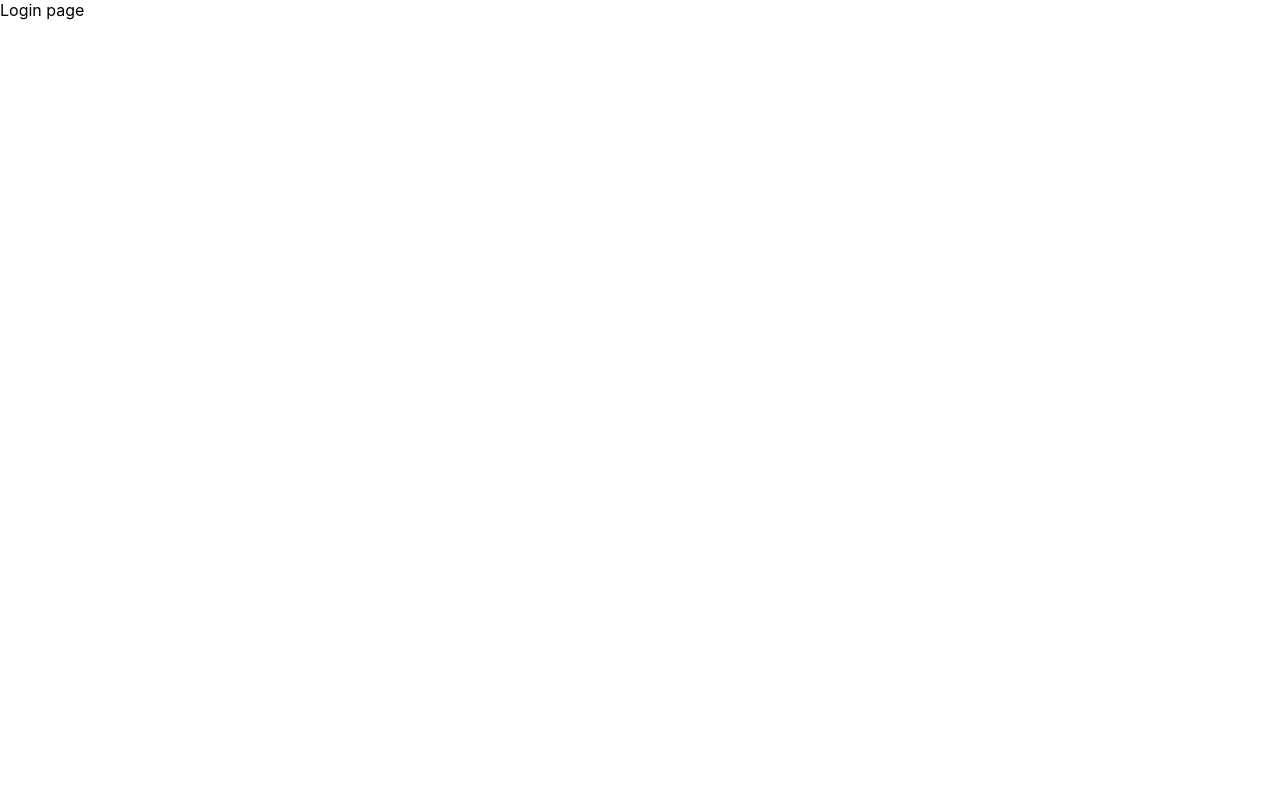
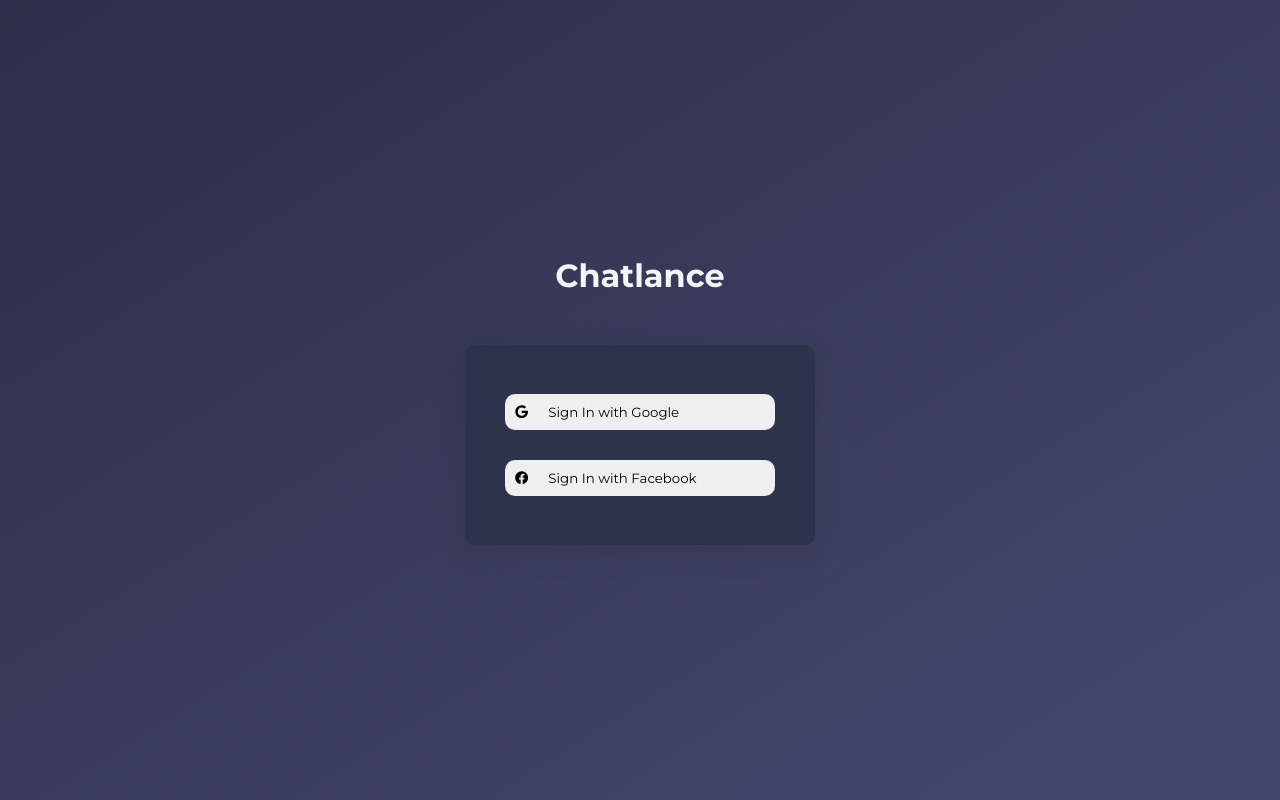
Before and after one commit to shettykaran21/chatlance, a JavaScript app: page / in a window 1280 px wide. Built offline with nearby package versions, Linux system fonts and the light colour scheme; the HTML template or start-up script is replaced by a standard one.

Commit message:
Login page design

```diff
--- /dev/null
+++ b/src/components/Login/LoginCard.js
@@ -0,0 +1,20 @@
+import { FaGoogle, FaFacebook } from 'react-icons/fa';
+
+import styles from '../../styles/Login.module.css';
+
+const LoginCard = () => {
+  return (
+    <div className={styles.card}>
+      <button className={styles.btn}>
+        <FaGoogle />
+        <span>Sign In with Google</span>
+      </button>
+      <button className={styles.btn}>
+        <FaFacebook />
+        <span>Sign In with Facebook</span>
+      </button>
+    </div>
+  );
+};
+
+export default LoginCard;
--- a/src/index.css
+++ b/src/index.css
@@ -1,13 +1,29 @@
+@import url('https://fonts.googleapis.com/css2?family=Montserrat:wght@100;200;400;500;600;700;900&display=swap');
+
+*,
+*::before,
+*::after {
+  margin: 0;
+  padding: 0;
+  box-sizing: border-box;
+}
+
+:root {
+  --color-primary-blue: hsl(234, 24%, 23%);
+  --color-secondary-blue: hsl(230, 25%, 24%);
+  --color-secondary-blue-2: hsl(230, 25%, 24%);
+  --color-white: #f5f5f5;
+}
+
+html {
+  font-size: 62.5%;
+}
+
 body {
-  margin: 0;
-  font-family: -apple-system, BlinkMacSystemFont, 'Segoe UI', 'Roboto', 'Oxygen',
-    'Ubuntu', 'Cantarell', 'Fira Sans', 'Droid Sans', 'Helvetica Neue',
-    sans-serif;
+  font-family: 'Montserrat', sans-serif;
   -webkit-font-smoothing: antialiased;
   -moz-osx-font-smoothing: grayscale;
+  font-size: 1.6rem;
+  font-weight: 400;
+  color: var(--color-white);
 }
-
-code {
-  font-family: source-code-pro, Menlo, Monaco, Consolas, 'Courier New',
-    monospace;
-}
--- a/src/pages/Login.js
+++ b/src/pages/Login.js
@@ -1,5 +1,13 @@
+import LoginCard from '../components/Login/LoginCard';
+import styles from '../styles/Login.module.css';
+
 const Login = () => {
-  return <div>Login page</div>;
+  return (
+    <div className={styles.login}>
+      <h1 className={styles.heading}>Chatlance</h1>
+      <LoginCard />
+    </div>
+  );
 };
 
 export default Login;
--- /dev/null
+++ b/src/styles/Login.module.css
@@ -0,0 +1,53 @@
+.login {
+  height: 100vh;
+  background: linear-gradient(
+    to right bottom,
+    var(--color-primary-blue),
+    hsl(234, 24%, 35%)
+  );
+  display: flex;
+  flex-direction: column;
+  justify-content: center;
+  align-items: center;
+}
+
+.heading {
+  margin-bottom: 5rem;
+}
+
+.card {
+  height: 20rem;
+  width: 35rem;
+  background-color: var(--color-secondary-blue-2);
+  border-radius: 1rem;
+  box-shadow: 0px 8px 24px rgba(49, 51, 53, 0.3);
+  display: flex;
+  flex-direction: column;
+  row-gap: 3rem;
+  align-items: center;
+  justify-content: center;
+  padding: 4rem;
+}
+
+.btn {
+  display: inline-block;
+  width: 100%;
+  font-family: inherit;
+  padding: 1rem;
+  border-radius: 1rem;
+  border: none;
+  display: flex;
+  align-items: center;
+  column-gap: 2rem;
+  cursor: pointer;
+  transition: all 0.3s ease;
+}
+
+.btn:hover {
+  transform: translateY(-3px);
+  box-shadow: 0px 8px 24px rgba(49, 51, 53, 0.8);
+}
+
+.btn:active {
+  transform: translateY(0px);
+}
```
